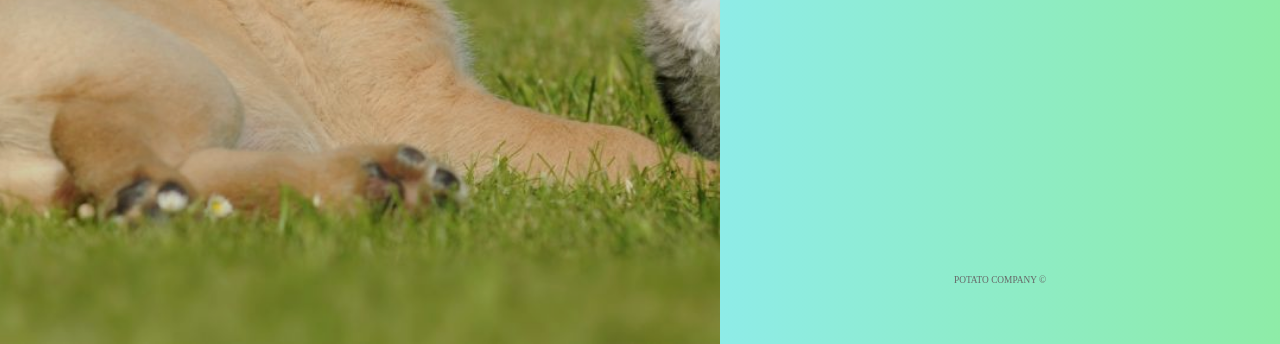
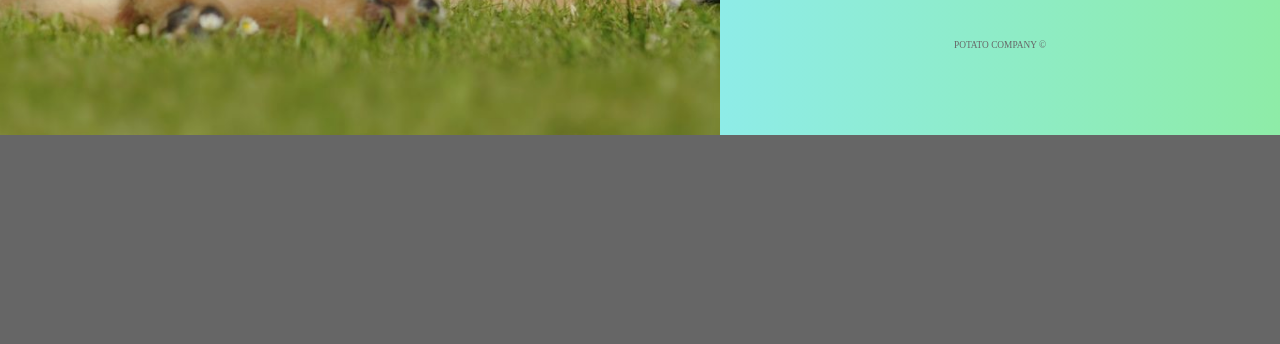
Before and after one commit to luizhenrique323/PET, a plain HTML site: page index.html in a window 1280 px wide. Shown: the part 665-1009 px from the top of the page. After the commit the page ends 800 px from the top, so only its background shows below. Drawn offline with nearby package versions, Linux system fonts and the light colour scheme; a web font is replaced by a local one.

```diff
--- a/css/main_style.css
+++ b/css/main_style.css
@@ -625,7 +625,7 @@ input.input100 {
 [Footer]*/
 div.company{
 	text-align: center;
-	margin-top: 285px;
+	margin-top: 50px;
 }
 
 div.company footer p{
```
